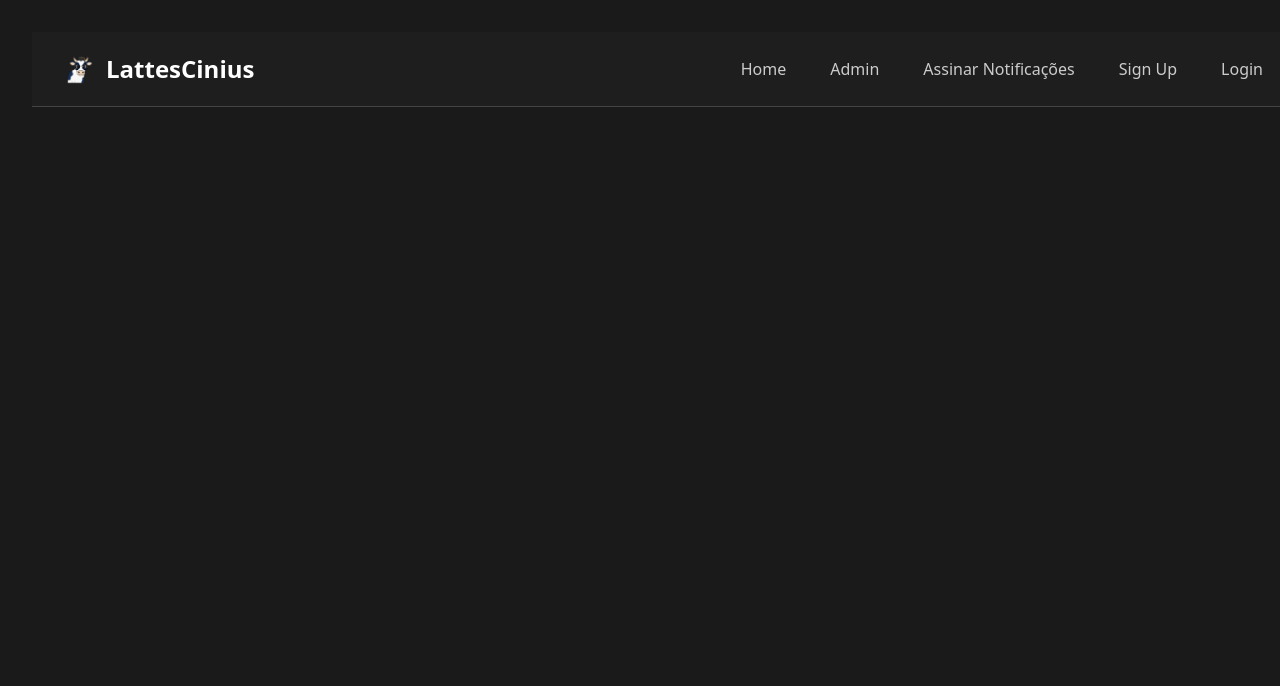
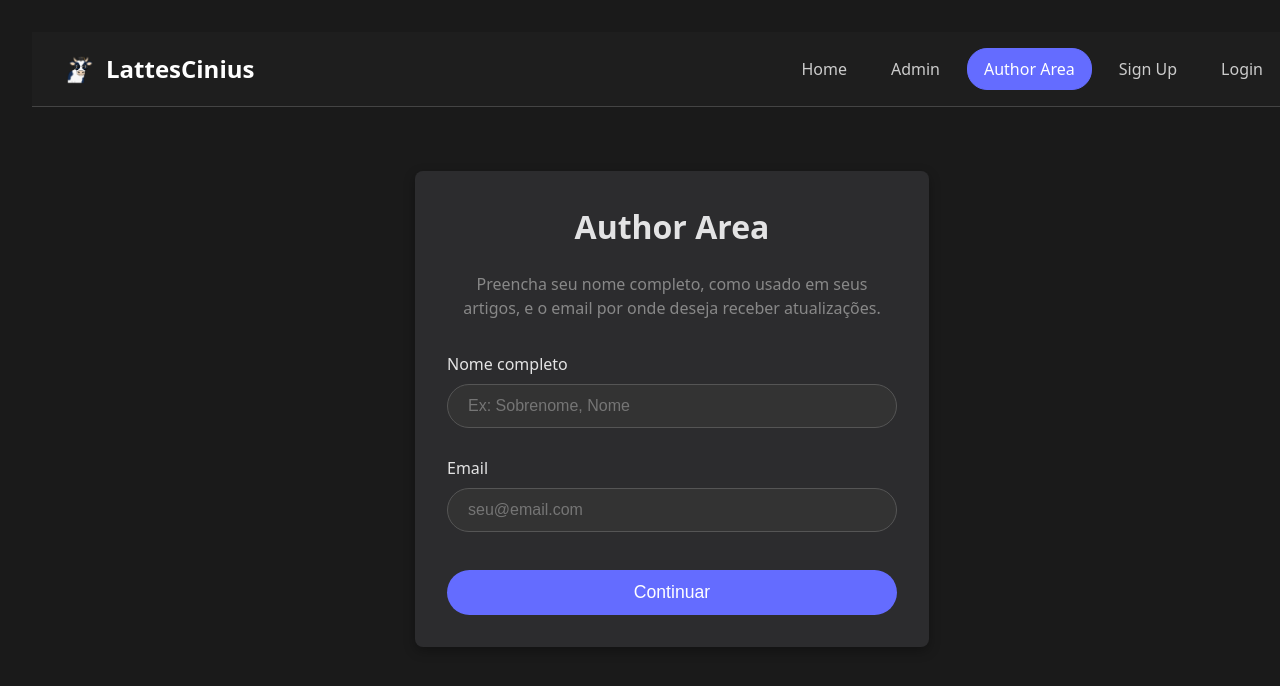
Before and after one commit to odannyraro/tp_engenharia_de_software, a React (Vite) app in the folder frontend/: page /author-area in a window 1280 px wide. Shown: the top 686 px of the page. Built offline with nearby package versions, Linux system fonts and the light colour scheme.

Commit message:
Frontend Story 8

```diff
--- a/frontend/src/App.jsx
+++ b/frontend/src/App.jsx
@@ -10,6 +10,7 @@ import AdminPage from './pages/AdminPage';
 import EventPage from './pages/EventPage';
 import EditionPage from './pages/EditionPage';
 import ArticleDetail from './pages/ArticleDetail';
+import AuthorAreaPage from './pages/AuthorAreaPage';
 
 function App() {
   return (
@@ -24,6 +25,7 @@ function App() {
           <Route path="/events/:eventName" element={<EventPage />} />
           <Route path="/events/:eventName/:year" element={<EditionPage />} />
           <Route path="/article/:id" element={<ArticleDetail />} />
+          <Route path="/author-area" element={<AuthorAreaPage />} />
           {/* Rotas dinâmicas para resultados */}
           <Route path="/search" element={<ResultsPage />} />
           <Route path="/authors/:authorName" element={<ResultsPage />} />
--- a/frontend/src/components/Header.jsx
+++ b/frontend/src/components/Header.jsx
@@ -128,10 +128,10 @@ function Header() {
 
         {/* Seção do Usuário */}
         <NavLink
-          to="/notifications/signup"
+          to="/author-area"
           style={({ isActive }) => ({ ...navLinkStyle, ...(isActive ? activeLinkStyle : {}) })}
         >
-          Assinar Notificações
+          Author Area
         </NavLink>
 
         {user ? (
--- /dev/null
+++ b/frontend/src/pages/AuthorAreaPage.jsx
@@ -0,0 +1,121 @@
+// src/pages/AuthorAreaPage.jsx
+import React, { useState } from 'react';
+import { subscribe } from '../services/api';
+
+const cardStyle = {
+  background: '#2c2c2e',
+  borderRadius: '8px',
+  padding: '2rem',
+  boxShadow: '0 4px 12px rgba(0, 0, 0, 0.3)',
+  maxWidth: '450px',
+  margin: '4rem auto',
+};
+
+const inputStyle = {
+  width: '100%',
+  padding: '12px 20px',
+  margin: '8px 0 20px',
+  boxSizing: 'border-box',
+  fontSize: '1rem',
+  borderRadius: '25px',
+  border: '1px solid #555',
+  backgroundColor: '#333',
+  color: '#fff',
+};
+
+const buttonStyle = {
+  width: '100%',
+  padding: '12px 30px',
+  fontSize: '1.1rem',
+  borderRadius: '25px',
+  border: 'none',
+  backgroundColor: '#646cff',
+  color: '#fff',
+  cursor: 'pointer',
+  marginTop: '10px',
+  transition: 'background-color 0.3s',
+};
+
+function AuthorAreaPage() {
+  const [nome, setNome] = useState('');
+  const [email, setEmail] = useState('');
+  const [status, setStatus] = useState(null);
+  const [loading, setLoading] = useState(false);
+
+  const handleSubmit = async (e) => {
+    e.preventDefault();
+    setStatus(null);
+    setLoading(true);
+    try {
+      await subscribe({ nome, email });
+      setStatus({ ok: true, message: 'Cadastro realizado com sucesso! Você receberá notificações quando artigos seus forem publicados.' });
+      setNome('');
+      setEmail('');
+    } catch (err) {
+      let msg = 'Falha ao realizar cadastro';
+      if (err?.response?.data) {
+        if (typeof err.response.data === 'string') {
+          msg = err.response.data;
+        } else if (err.response.data.detail) {
+          msg = err.response.data.detail;
+        } else {
+          msg = JSON.stringify(err.response.data);
+        }
+      } else if (err?.message) {
+        msg = err.message;
+      }
+      setStatus({ ok: false, message: msg });
+    } finally {
+      setLoading(false);
+    }
+  };
+
+  return (
+    <div style={cardStyle}>
+      <h1 style={{ textAlign: 'center', marginTop: 0 }}>Author Area</h1>
+      <p style={{ textAlign: 'center', color: '#888', marginBottom: '2rem' }}>
+        Preencha seu nome completo, como usado em seus artigos, e o email por onde deseja receber atualizações.
+      </p>
+      <form onSubmit={handleSubmit}>
+        <div style={{ marginBottom: 8 }}>
+          <label>Nome completo</label>
+          <input
+            value={nome}
+            onChange={(e) => setNome(e.target.value)}
+            required
+            style={inputStyle}
+            placeholder="Ex: Sobrenome, Nome"
+          />
+        </div>
+        <div style={{ marginBottom: 8 }}>
+          <label>Email</label>
+          <input
+            type="email"
+            value={email}
+            onChange={(e) => setEmail(e.target.value)}
+            required
+            style={inputStyle}
+            placeholder="seu@email.com"
+          />
+        </div>
+        <div>
+          <button type="submit" disabled={loading} style={buttonStyle}>
+            {loading ? 'Cadastrando...' : 'Continuar'}
+          </button>
+        </div>
+      </form>
+      {status && (
+        <p style={{
+          marginTop: '1.5rem',
+          textAlign: 'center',
+          color: status.ok ? '#28a745' : '#ff6464',
+          fontWeight: 'bold',
+        }}>
+          {status.message}
+        </p>
+      )}
+    </div>
+  );
+}
+
+export default AuthorAreaPage;
```
Also changed, not shown: 2 other files (tests, documents, lock files or other folders).
